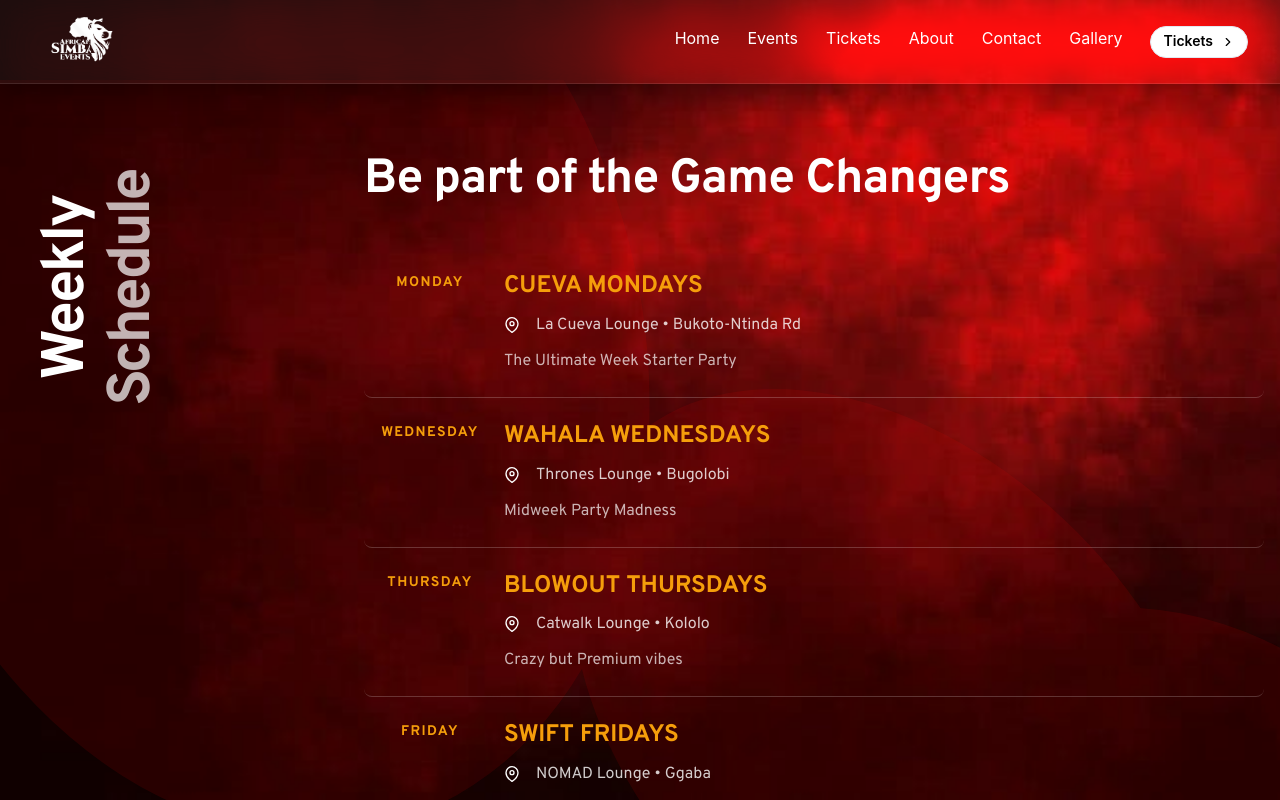
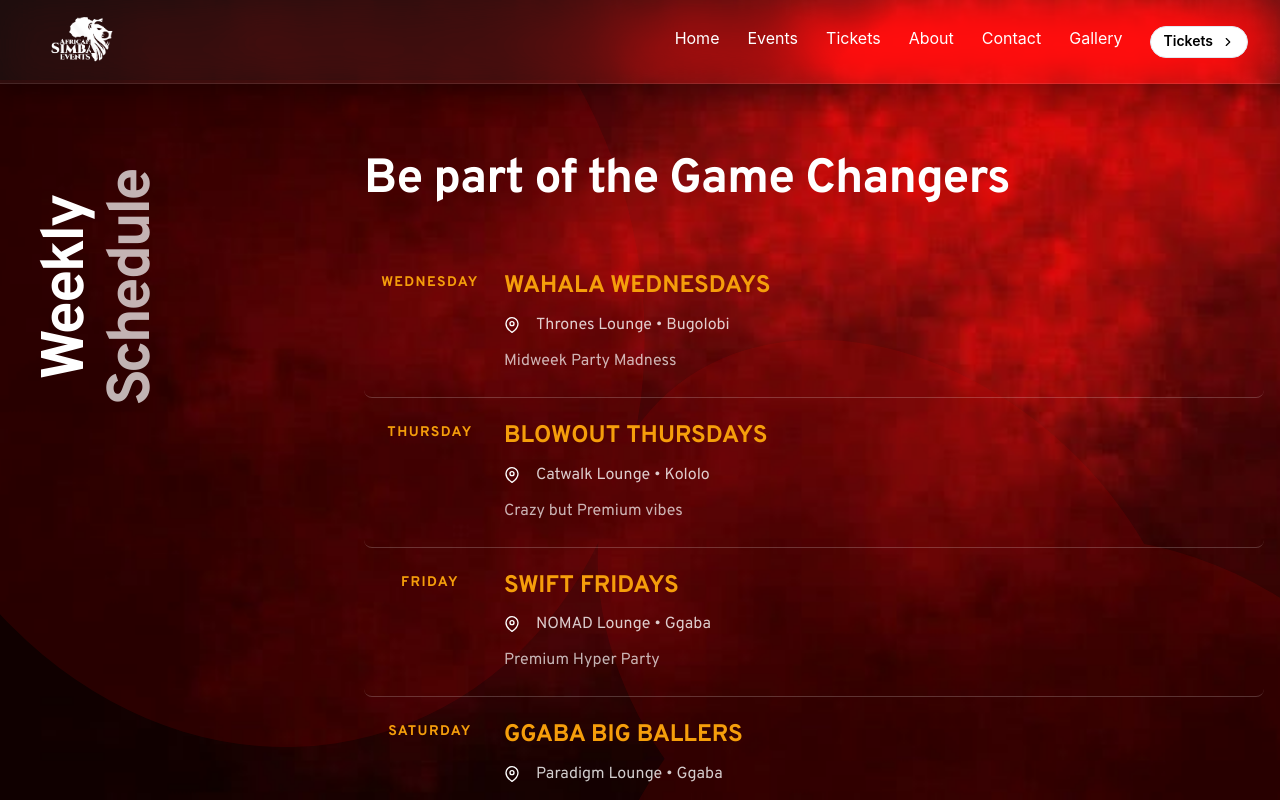
Before and after one commit to Fredrick-Okori/africansimba, a Next.js app: page /events in a window 1280 px wide. Shown: the top 800 px of the page. Built offline with nearby package versions, Linux system fonts and the light colour scheme.

Commit message:
removing queva

```diff
--- a/app/events/parts/events.hero.js
+++ b/app/events/parts/events.hero.js
@@ -17,16 +17,7 @@ import Link from 'next/link';
 export default function EventsHero() {
  // Weekly programs data - UPDATED with bookingLink
 const weeklyPrograms = [
-    {
-        day: "19",
-        dayName: "MONDAY",
-        event: "CUEVA MONDAYS",
-        venue: "La Cueva Lounge",
-        location: "Bukoto-Ntinda Rd",
-        genre: "HipHop, RnB, Afrobeats",
-        description: "The Ultimate Week Starter Party",
-        bookingLink: "https://kayetickets.com/event/queva-mondays" // ADDED booking link
-    },
+
     {
         day: "20",
         dayName: "WEDNESDAY",
```
